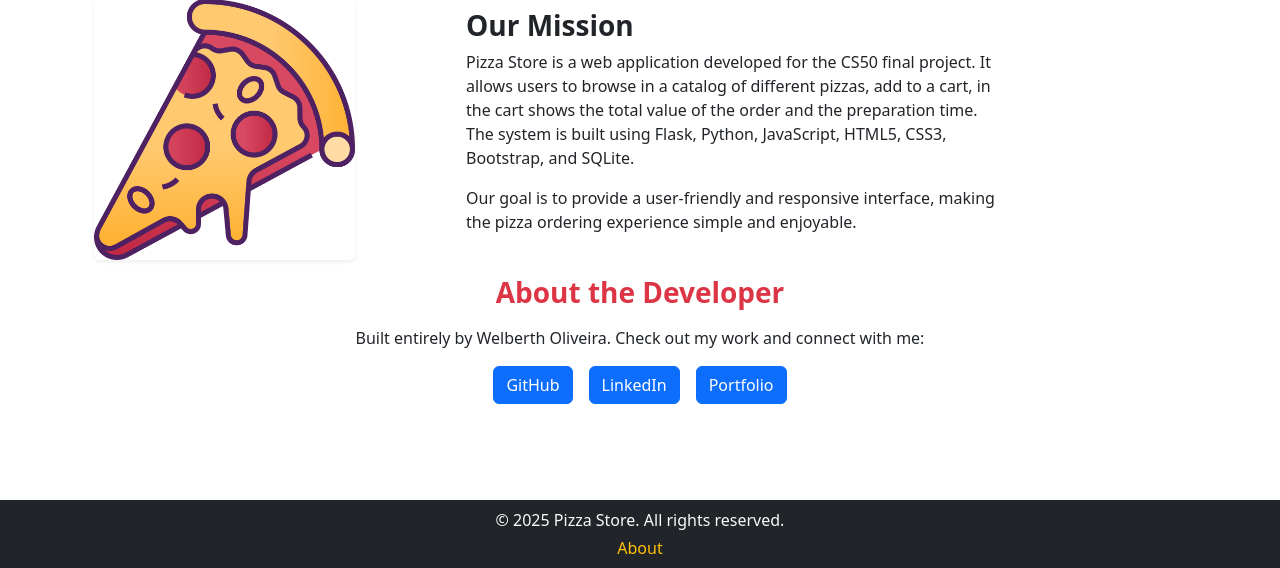
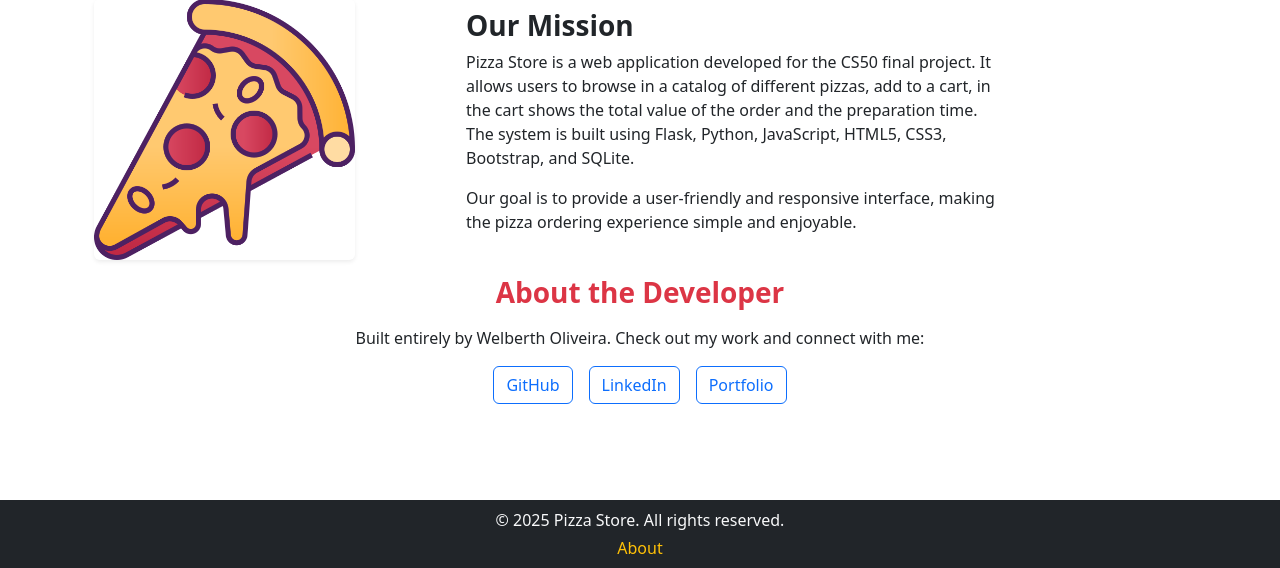
Before and after one commit to Welberth77/Projeto-Final-CS50, a Flask app: page /about in a window 1280 px wide. Shown: the part 253-821 px from the top of the page. Run offline with Flask 3, Linux system fonts and the light colour scheme; a user stored in the database is signed in.

Commit message:
style: botão de about

```diff
--- a/templates/about.html
+++ b/templates/about.html
@@ -34,13 +34,13 @@
             <h3 class="fw-bold text-danger mb-3">About the Developer</h3>
             <p>Built entirely by Welberth Oliveira. Check out my work and connect with me:</p>
             <div class="d-flex justify-content-center gap-3">
-                <a href="https://github.com/Welberth77" target="_blank" class="btn btn-primary">
+                <a href="https://github.com/Welberth77" target="_blank" class="btn btn-outline-primary">
                     <i class="bi bi-github"></i> GitHub
                 </a>
-                <a href="https://www.linkedin.com/in/welberth-oliveira" target="_blank" class="btn btn-primary">
+                <a href="https://www.linkedin.com/in/welberth-oliveira" target="_blank" class="btn btn-outline-primary">
                     <i class="bi bi-linkedin"></i> LinkedIn
                 </a>
-                <a href="https://welberth-portfolio.vercel.app" target="_blank" class="btn btn-primary">
+                <a href="https://welberth-portfolio.vercel.app" target="_blank" class="btn btn-outline-primary">
                     <i class="bi bi-person-circle"></i> Portfolio
                 </a>
             </div>
```
